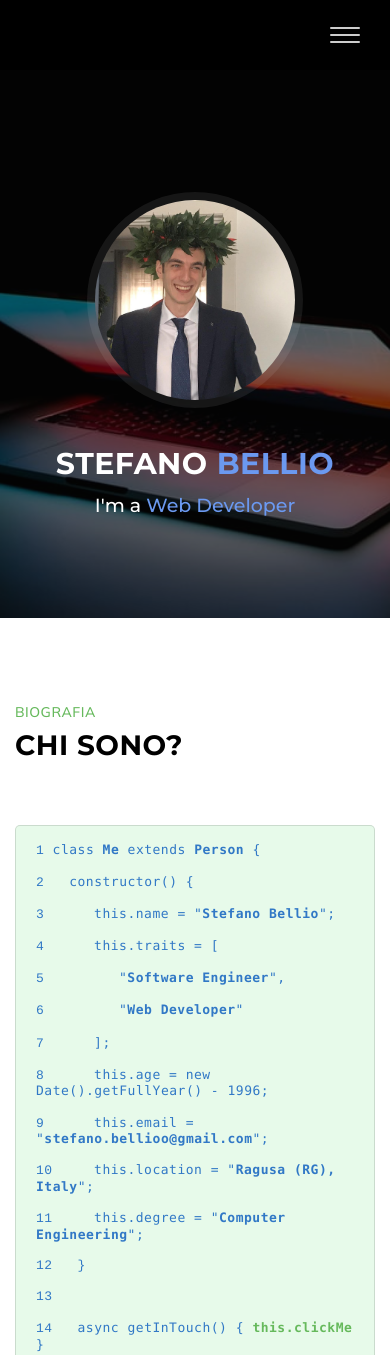
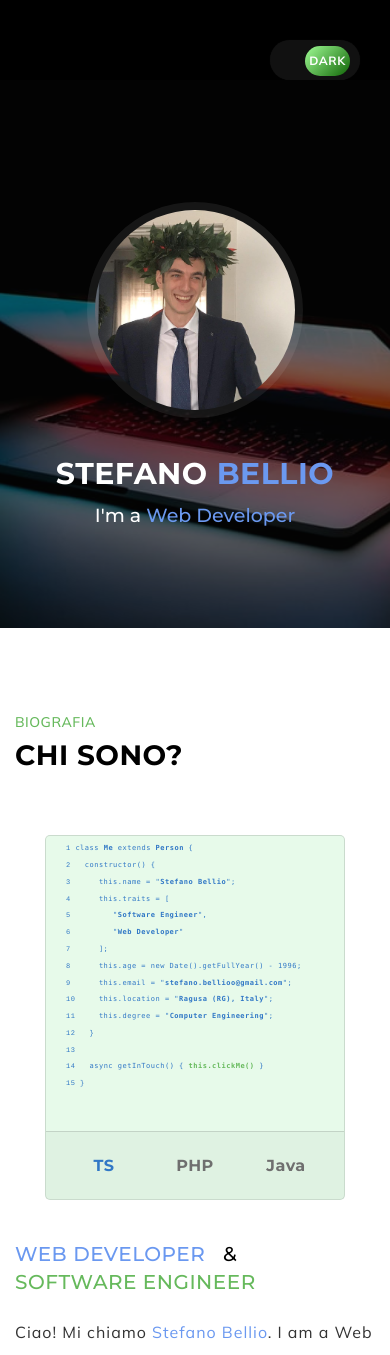
Before and after one commit to stebellio/stebellio.github.io, a plain HTML site: page public/index.html in a window 390 px wide. Shown: the top 1355 px of the page. Drawn offline with Linux system fonts and the light colour scheme.

Commit message:
[new] Switch theme button mobile version

```diff
--- a/public/css/main.less
+++ b/public/css/main.less
@@ -50,7 +50,7 @@ footer {
 .theme {
   width: 100%;
   position: absolute;
-  top: 78%;
+  top: 75%;
   left: 30%;
 
   .switch {
@@ -96,6 +96,11 @@ footer {
     -webkit-transition: .4s;
     transition: .4s;
     border-radius: 7.5rem;
+    outline: none;
+
+    &:focus-visible {
+      outline: none !important;
+    }
 
     &:before {
       position: absolute;
@@ -133,6 +138,7 @@ footer {
     background-color: @card-background-color;
     border-radius: 5px;
     font-family: Montserrat, sans-serif;
+    max-width: 500px;
 
     pre {
       background-color: unset;
@@ -435,3 +441,38 @@ html {
   }
 
 }
+
+
+
+@media only screen and (max-width: 1000px) {
+  #portfolio {
+    .col-lg-6.col-md-12.col-12 {
+      margin-bottom: 50px;
+    }
+  }
+}
+
+@media only screen and (max-width: 500px) {
+
+  .thumbnail {
+    display: flex;
+    justify-content: center;
+  }
+
+  .card {
+    max-width: 300px!important;
+  }
+
+  #ts-description,
+  #php-description,
+  #java-description {
+    font-size: 7px !important;
+  }
+
+}
+
+.header-right {
+  .theme {
+    position: unset;
+  }
+}
--- a/public/index.html
+++ b/public/index.html
@@ -105,6 +105,8 @@
                     </div>
                 </div>
             </header>
+
+
             <header class="rn-header header-default header-transparent d-block d-xl-none">
                 <div class="header-inner">
                     <div class="header-left">
@@ -115,10 +117,11 @@
                         </a></div>
                     </div>
                     <div class="header-right">
-                        <div class="hambergur-menu">
-                            <div class="hamburger-box">
-                                <div class="hamburger-inner"></div>
-                            </div>
+                        <div class="theme">
+                            <label class="switch">
+                                <input id="dark-mode-mobile" type="checkbox">
+                                <span class="slider"></span>
+                            </label>
                         </div>
                     </div>
                 </div>
@@ -209,7 +212,7 @@
                                                          11     <code>this.degree = "<strong>Computer Engineering</strong>";</code>
                                                          12   }
                                                          13
-                                                         14   <code>async getInTouch() { <a class="clickme" href="#contact">this.clickMe</a> }</code>
+                                                         14   <code>async getInTouch() { <a class="clickme" href="#contact">this.clickMe()</a> }</code>
                                                          15 }
                                             </pre>
                                             <pre id="php-description" class="hidden">
@@ -226,7 +229,7 @@
                                                          11     <code>$this->degree = "<strong>Computer Engineering</strong>";</code>
                                                          12   }
                                                          13
-                                                         14   <code>public function getInTouch() { <a class="clickme" href="#contact">$this->clickMe</a> }</code>
+                                                         14   <code>public function getInTouch() { <a class="clickme" href="#contact">$this->clickMe()</a> }</code>
                                                          15 }
                                             </pre>
                                             <pre id="java-description" class="hidden">
@@ -243,7 +246,7 @@
                                                          11     <code>super.degree = "<strong>Computer Engineering</strong>";</code>
                                                          12   <code>}</code>
                                                          13
-                                                         14   <code>public <strong>void</strong> getInTouch() { <a class="clickme" href="#contact">return super.clickMe</a> }</code>
+                                                         14   <code>public <strong>void</strong> getInTouch() { <a class="clickme" href="#contact">return super.clickMe()</a> }</code>
                                                          15 }
                                             </pre>
                                             <div class="card-footer">
@@ -414,7 +417,7 @@
                                             <div class="inner">
                                                 <div class="time"><span>2020 - In corso</span></div>
                                                 <div class="envato-images gatsby-image-wrapper"
-                                                     style="position:relative;overflow:hidden;display:inline-block;width:111px;height:21px">
+                                                     style="position:relative;overflow:hidden;display:inline-block;width:111px;height:25px">
                                                     <a href="https://www.intrapresa-it.it">
                                                         <img id="intrapresa-image" aria-hidden="true" src="img/intrapresa.svg"
                                                              alt="Intrapresa">
--- a/public/js/index.js
+++ b/public/js/index.js
@@ -12,6 +12,7 @@ let tiers = [
 
 let counter = 0;
 const darkMode = $('#dark-mode');
+const darkModeMobile = $('#dark-mode-mobile');
 
 let static_theme = false;
 
@@ -22,6 +23,8 @@ const lightModeToggle = (enabled) => {
 
     mainContainer.removeClass('active-dark-version');
     mainContainer.addClass('active-light-version');
+
+    console.log(enabled);
 
     if (enabled) {
         mainContainer.removeClass('active-dark-version');
@@ -41,14 +44,14 @@ const lightModeToggle = (enabled) => {
 const themeFromSystem = () => {
     if (prefersDarkScheme.matches) {
         darkMode.prop('checked', false);
+        darkModeMobile.prop('checked', false);
         lightModeToggle(false);
     } else {
         darkMode.prop('checked', true);
+        darkModeMobile.prop('checked', true);
         lightModeToggle(true);
     }
 }
-
-
 
 setInterval(() => {
     tier.fadeOut(() => {
@@ -94,6 +97,11 @@ darkMode.click(() => {
     static_theme = true;
 });
 
+darkModeMobile.click(() => {
+    lightModeToggle($('#dark-mode-mobile').prop('checked'));
+    static_theme = true;
+})
+
 const prefersDarkScheme = window.matchMedia("(prefers-color-scheme: dark)");
 
 setInterval(() => {
```
Also changed, not shown: public/css/main.css, 1 other file.
